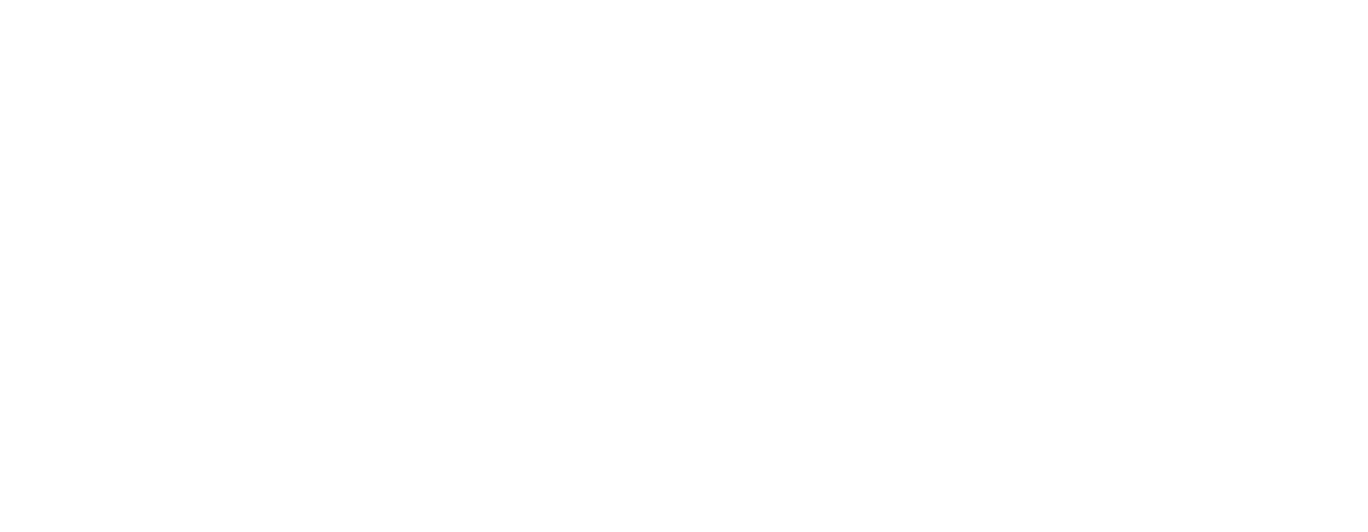
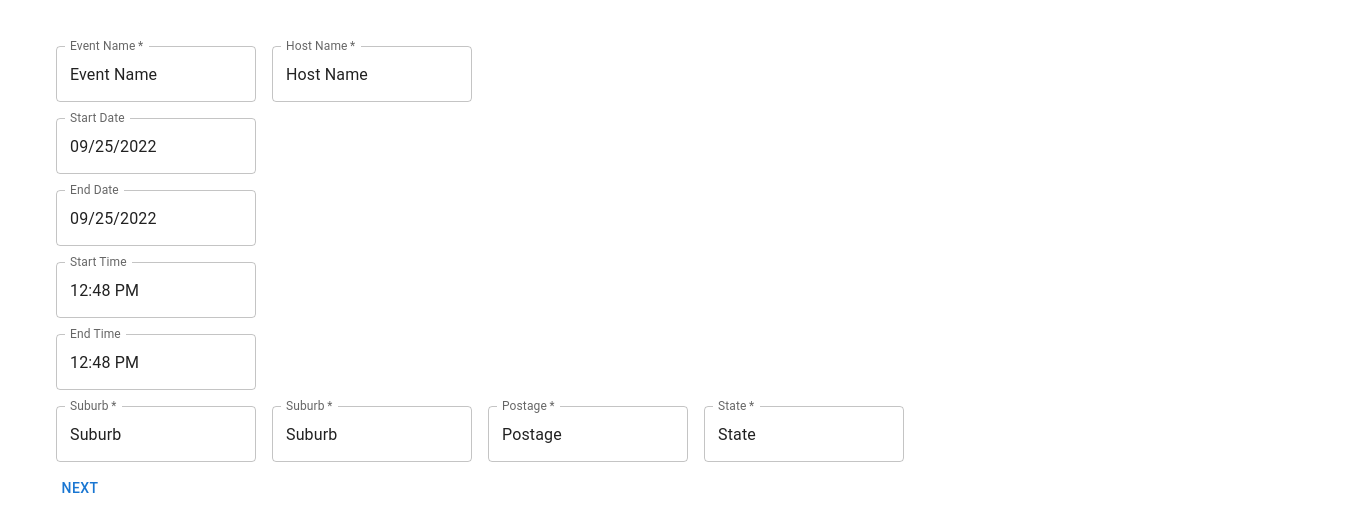
Before and after one commit to yujiawei427/SnapChatEvent, a React app: page /create in a window 1280 px wide. Shown: the top 532 px of the page, 1368 px wide, since content can reach past the window. Built offline with nearby package versions, Linux system fonts and the light colour scheme.

Commit message:
CreatingPage

```diff
--- a/package.json
+++ b/package.json
@@ -4,6 +4,11 @@
   "private": true,
   "dependencies": {
     "@babel/core": "^7.16.0",
+    "@emotion/react": "^11.10.4",
+    "@emotion/styled": "^11.10.4",
+    "@mui/icons-material": "^5.10.6",
+    "@mui/material": "^5.10.6",
+    "@mui/x-date-pickers": "^5.0.3",
     "@pmmmwh/react-refresh-webpack-plugin": "^0.5.3",
     "@svgr/webpack": "^5.5.0",
     "@testing-library/jest-dom": "^5.16.5",
@@ -23,6 +28,7 @@
     "case-sensitive-paths-webpack-plugin": "^2.4.0",
     "css-loader": "^6.5.1",
     "css-minimizer-webpack-plugin": "^3.2.0",
+    "dayjs": "^1.11.5",
     "dotenv": "^10.0.0",
     "dotenv-expand": "^5.1.0",
     "eslint": "^8.3.0",
--- a/src/App.tsx
+++ b/src/App.tsx
@@ -6,10 +6,12 @@
   withRouter
 } from 'react-router-dom';
 import LandingPage from './pages/LandingPage';
+import CreatingEventPage from './pages/CreatingEventPage'
 
 const App = () => (
   <Switch>
     <Route component={LandingPage} exact path="/" />
+    <Route sensitive component={CreatingEventPage} exact path="/create" />
   </Switch>
 );
 
--- /dev/null
+++ b/src/pages/CreatingEventPage.tsx
@@ -0,0 +1,117 @@
+import React, { useState } from 'react';
+import {
+  Link,
+  withRouter
+} from 'react-router-dom';
+import './CreatingEventPage/CreatingEventPage.less';
+import { ILocation } from '../types/location';
+import dayjs, { Dayjs } from 'dayjs';
+import { Button, Box, TextField, Stack } from '@mui/material';
+import { LocalizationProvider } from '@mui/x-date-pickers/LocalizationProvider';
+import { AdapterDayjs } from '@mui/x-date-pickers/AdapterDayjs';
+import { TimePicker } from '@mui/x-date-pickers/TimePicker';
+import { MobileDatePicker } from '@mui/x-date-pickers/MobileDatePicker';
+
+const locationValue = ['Street Name', 'Suburb', 'Postage', 'State'];
+
+const CreatingEventPage: React.FunctionComponent = () => {
+  const [startDate, setStartDate] = useState<Dayjs | null>(
+    dayjs(new Date()),
+  );
+  const [endDate, setEndDate] = useState<Dayjs | null>(
+    dayjs(new Date()),
+  );
+  const [hostName, setHostName] = useState<string>('');
+  const [eventName, setEventName] = useState<string>('');
+  const [location, setLocation] = useState<ILocation>({});
+
+  return (
+    <div className="create-container">
+      <Box
+      component="form"
+      noValidate
+      sx={{
+        '& .MuiTextField-root': { m: 1, width: '25ch' },
+      }}
+      autoComplete="off"
+      >
+        <TextField
+          required
+          label="Event Name"
+          className="textField"
+          defaultValue="Event Name"
+          onChange={(e) => setEventName(e.target.value)}
+        />
+        <TextField
+          required
+          label="Host Name"
+          className="textField"
+          defaultValue="Host Name"
+          onChange={(e) => setHostName(e.target.value)}
+
+        />
+        <LocalizationProvider dateAdapter={AdapterDayjs} className="date-picker">
+          <Stack spacing={3}>
+            <MobileDatePicker
+              label="Start Date"
+              inputFormat="MM/DD/YYYY"
+              value={startDate}
+              onChange={(e) => setStartDate(e)}
+              renderInput={(params) => <TextField {...params} />}
+            />
+            <MobileDatePicker
+              label="End Date"
+              inputFormat="MM/DD/YYYY"
+              value={endDate}
+              onChange={(e) => setEndDate(e)}
+              renderInput={(params) => <TextField {...params} />}
+            />
+            <TimePicker
+              label="Start Time"
+              value={startDate}
+              onChange={(e) => setStartDate(e)}
+              renderInput={(params) => <TextField {...params} />}
+            />
+            <TimePicker
+              label="End Time"
+              value={endDate}
+              onChange={(e) => setEndDate(e)}
+              renderInput={(params) => <TextField {...params} />}
+            />
+          </Stack>
+        </LocalizationProvider>
+        <TextField
+          required
+          label="Suburb"
+          className="textField"
+          defaultValue="Suburb"
+          onChange={(e) => setLocation({...location, streetName: e.target.value})}
+        />
+        <TextField
+          required
+          label="Suburb"
+          className="textField"
+          defaultValue="Suburb"
+          onChange={(e) => setLocation({...location, suburb: e.target.value})}
+        />
+        <TextField
+          required
+          label="Postage"
+          className="textField"
+          defaultValue="Postage"
+          onChange={(e) => setLocation({...location, postcode: e.target.value})}
+        />
+        <TextField
+          required
+          label="State"
+          className="textField"
+          defaultValue="State"
+          onChange={(e) => setLocation({...location, state: e.target.value})}
+        />
+      </Box>
+      <Button>Next</Button>
+    </div>
+  )
+};
+
+export default withRouter(CreatingEventPage);
--- /dev/null
+++ b/src/pages/CreatingEventPage/CreatingEventPage.less
@@ -0,0 +1,13 @@
+p{
+  margin:auto;
+  }
+
+.create-container {
+  min-width: 100vw;
+  min-height: 100vh;
+  padding: 30px 40px;
+}
+
+.textField {
+  margin-bottom: 24px;
+}
--- /dev/null
+++ b/src/types/location.ts
@@ -0,0 +1,6 @@
+export interface ILocation {
+  streetName?: string;
+  state?: string;
+  postcode?: string;
+  suburb?: string;
+}
```
Also changed, not shown: 1 other file (tests, documents, lock files or other folders).
